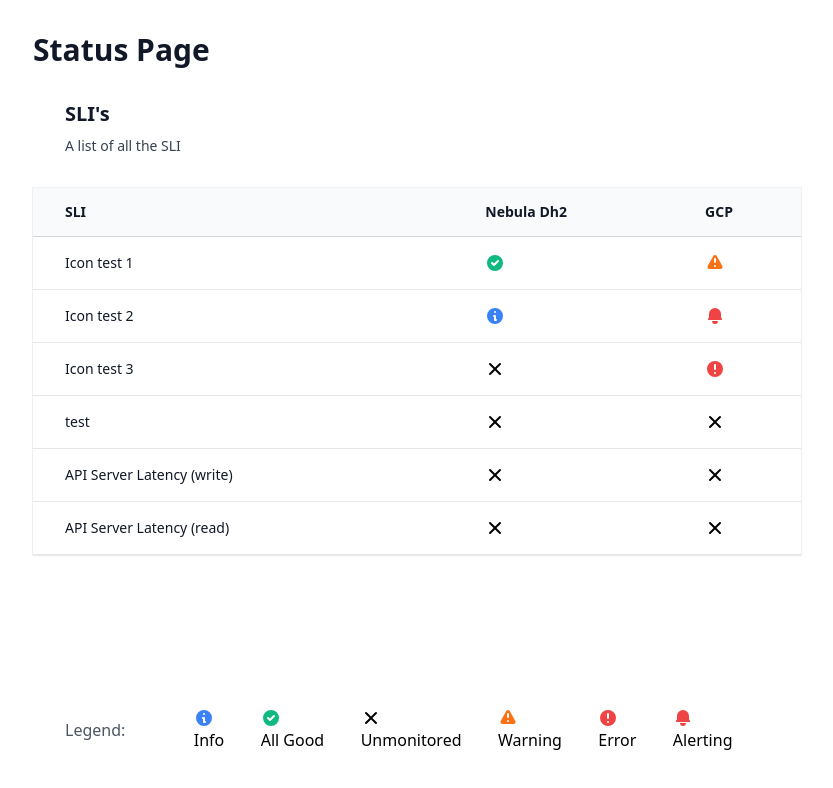
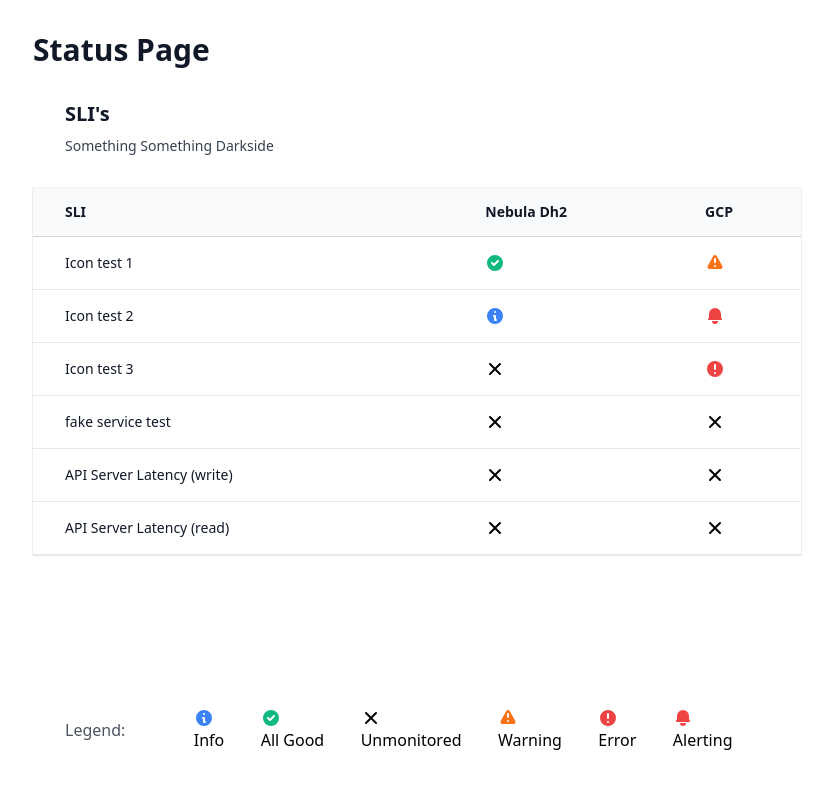
Before and after one commit to cirkonis/status-page-frontend, an Angular app: page / in a window 1280 px wide. Shown: the top 788 px of the page, without its empty margins (223-1056 px from the left). Built offline with nearby package versions, Linux system fonts and the light colour scheme; no server answers.

Commit message:
wip. can extract alert rule status but only on hardcoded values and the states do not match with the current alert states set up in the enum

```diff
--- /dev/null
+++ b/src/app/services/grafana.service.ts
@@ -0,0 +1,26 @@
+import { Injectable } from '@angular/core';
+import {HttpClient} from "@angular/common/http";
+import {Observable} from "rxjs";
+
+@Injectable({
+  providedIn: 'root'
+})
+export class GrafanaService {
+
+  URL = 'http://localhost:3000'
+
+  constructor(private http: HttpClient) { }
+
+  getGrafanaHome(): Observable<object>{
+    return this.http.get(`${this.URL}/grafana/home`);
+  }
+
+  getGrafanaApiServerDashboard(): Observable<object>{
+    return this.http.get(`${this.URL}/grafana/api-server`)
+  }
+
+  getGrafanaAlertRules(): Observable<object>{
+    return this.http.get(`${this.URL}/grafana/alert-rules`)
+  }
+
+}
--- a/src/app/status-page/status-table/status-table.component.html
+++ b/src/app/status-page/status-table/status-table.component.html
@@ -2,7 +2,7 @@
   <div class="sm:flex sm:items-center">
     <div class="sm:flex-auto">
       <h1 class="text-xl font-semibold text-gray-900">SLI's</h1>
-      <p class="mt-2 text-sm text-gray-700">A list of all the SLI</p>
+      <p class="mt-2 text-sm text-gray-700">Something Something Darkside</p>
     </div>
 <!--    <div class="mt-4 sm:mt-0 sm:ml-16 sm:flex-none">-->
 <!--      <button type="button" class="inline-flex items-center justify-center rounded-md border border-transparent bg-indigo-600 px-4 py-2 text-sm font-medium text-white shadow-sm hover:bg-indigo-700 focus:outline-none focus:ring-2 focus:ring-indigo-500 focus:ring-offset-2 sm:w-auto">Add user</button>-->
@@ -21,7 +21,7 @@
             </tr>
             </thead>
             <tbody class="bg-white">
-            <tr *ngFor="let sli of sli">
+            <tr *ngFor="let sli of serviceLevelIndicators">
               <td class="whitespace-nowrap border-b border-gray-200 py-4 pl-4 pr-3 text-sm font-medium text-gray-900 sm:pl-6 lg:pl-8">{{sli.name}}</td>
               <td class="whitespace-nowrap border-b border-gray-200 px-3 py-4 text-sm text-gray-500 hidden sm:table-cell">
                 <app-table-cell-icon [sliStatus]="sli.nebulaStatus"></app-table-cell-icon>
@@ -37,3 +37,5 @@
     </div>
   </div>
 </div>
+
+<p>{{this.testData}}</p>
--- a/src/app/status-page/status-table/status-table.component.ts
+++ b/src/app/status-page/status-table/status-table.component.ts
@@ -1,6 +1,9 @@
 import {Component, OnInit} from '@angular/core';
 import {IServiceLevelIndicator} from "../../../interfaces/IServiceLevelIndicator";
 import {ESliStatus} from "../../../enums/ESliStatus";
+import {GrafanaService} from "../../services/grafana.service";
+import {map} from "rxjs/operators";
+import {IAlert} from "../../../interfaces/IAlert";
 
 @Component({
   selector: 'app-status-table',
@@ -8,7 +11,11 @@ import {ESliStatus} from "../../../enums/ESliStatus";
 })
 export class StatusTableComponent implements OnInit {
 
-  sli: IServiceLevelIndicator[] = [
+  testData!: string;
+
+  fakeAlert!: IServiceLevelIndicator;
+
+  serviceLevelIndicators: IServiceLevelIndicator[] = [
     {
       name: 'Icon test 1',
       nebulaStatus: ESliStatus.HEALTHY,
@@ -25,7 +32,8 @@ export class StatusTableComponent implements OnInit {
       gcpStatus: ESliStatus.ERROR,
     },
     {
-      name: 'test',
+      id: 'fake',
+      name: 'fake service test',
       nebulaStatus: ESliStatus.UNMONITORED,
       gcpStatus: ESliStatus.UNMONITORED,
     },
@@ -42,9 +50,15 @@ export class StatusTableComponent implements OnInit {
   ]
 
 
-  constructor() { }
+  constructor(private grafanaService: GrafanaService) {
+  }
 
   ngOnInit(): void {
+    this.getAlertStatus('0-DLy2Unz');
   }
 
+  getAlertStatus(id: string) {
+    let thing = this.grafanaService.getGrafanaAlertRules().pipe(map((response: any) => response.data.alerts.filter((alert: IAlert) => alert.annotations.__dashboardUid__ === id)));
+    thing.subscribe((alert: IAlert[]) => console.log(alert[0].state));
+  }
 }
--- /dev/null
+++ b/src/interfaces/IAlert.ts
@@ -0,0 +1,12 @@
+export interface IAlert {
+  labels: {
+    alertname: string
+  },
+  annotations: {
+    "__dashboardUid__": string,
+    "__panelId__": string,
+  }
+  state: string,
+  activeAt: string,
+  value: string
+}
--- /dev/null
+++ b/src/interfaces/IAlertRules.ts
@@ -0,0 +1,8 @@
+import {IAlert} from "./IAlert";
+
+export interface IAlertRules {
+  status: string,
+  data: {
+    alerts: IAlert[]
+  }
+}
--- a/src/interfaces/IServiceLevelIndicator.ts
+++ b/src/interfaces/IServiceLevelIndicator.ts
@@ -1,7 +1,8 @@
 import {ESliStatus} from "../enums/ESliStatus";
 
 export interface IServiceLevelIndicator {
-  name: string
+  id?: string,
+  name: string,
   nebulaStatus: ESliStatus,
   gcpStatus: ESliStatus
 }
```
Also changed, not shown: src/app/app.module.ts (+6 -2 lines), 1 other file (tests, documents, lock files or other folders).
